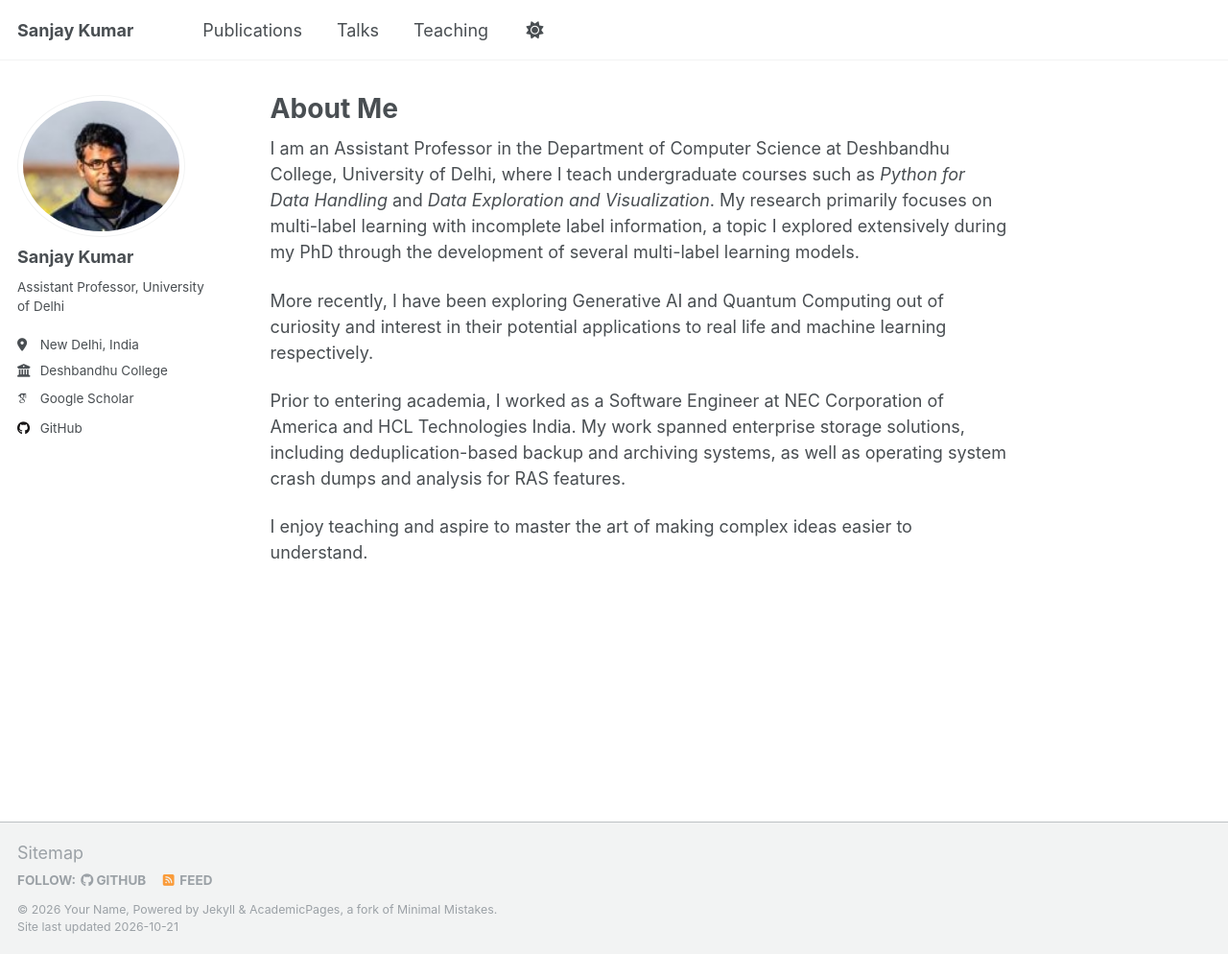
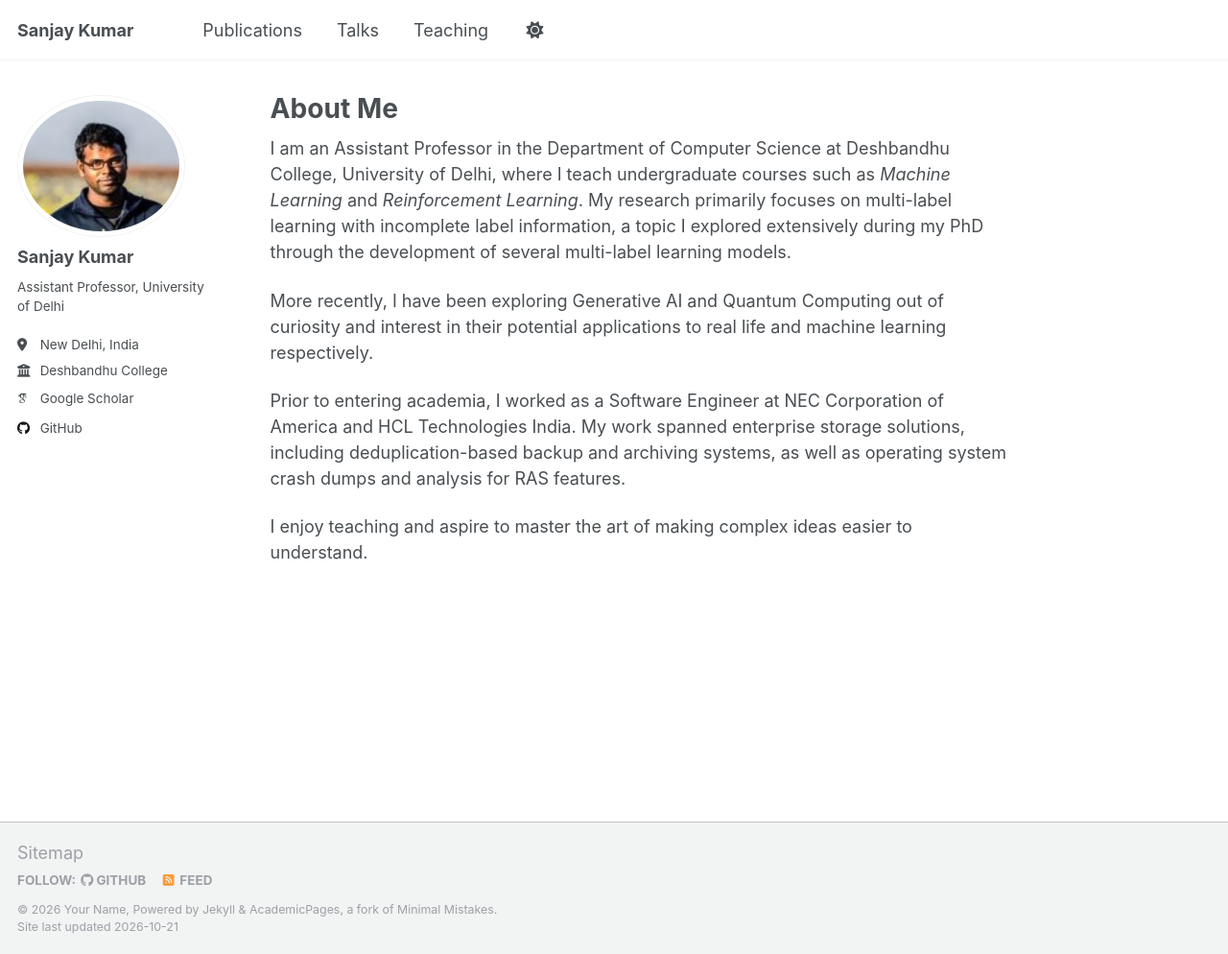
Before and after one commit to sanjayksau/sanjayksau.github.io, a Jekyll site: the page built from _pages/about.md, in a window 1280 px wide and 994 px high. Shown: the whole window at 96% size. Built offline with Jekyll 4.4.1, drawn with Linux system fonts in a browser that asks for light colours; some web fonts are replaced.

Commit message:
Update course topics taught in about.md

```diff
--- a/_pages/about.md
+++ b/_pages/about.md
@@ -7,7 +7,7 @@ redirect_from:
   - /about.html
 ---
 
-I am an Assistant Professor in the Department of Computer Science at Deshbandhu College, University of Delhi, where I teach undergraduate courses such as *Python for Data Handling* and *Data Exploration and Visualization*.
+I am an Assistant Professor in the Department of Computer Science at Deshbandhu College, University of Delhi, where I teach undergraduate courses such as *Machine Learning* and *Reinforcement Learning*.
 My research primarily focuses on multi-label learning with incomplete label information, a topic I explored extensively during my PhD through the development of several multi-label learning models.
 
 More recently, I have been exploring Generative AI and Quantum Computing out of curiosity and interest in their potential applications to real life and machine learning respectively.
```
